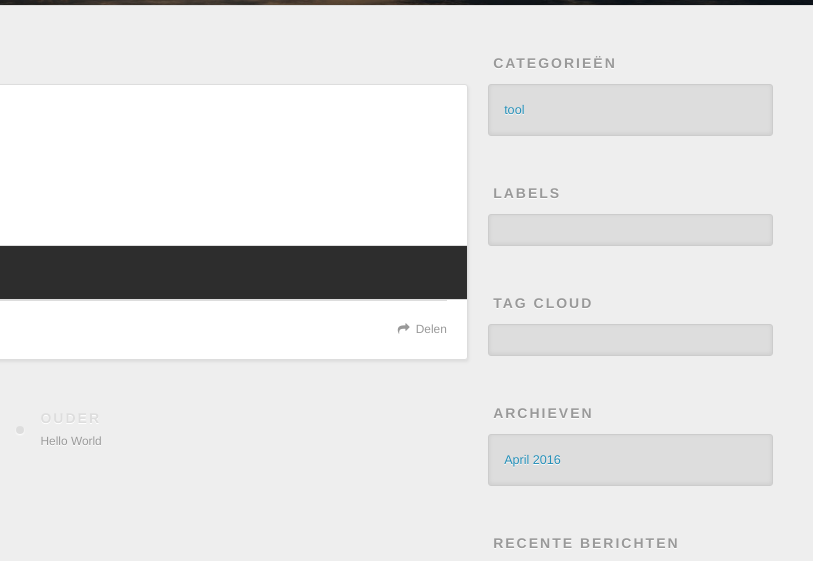
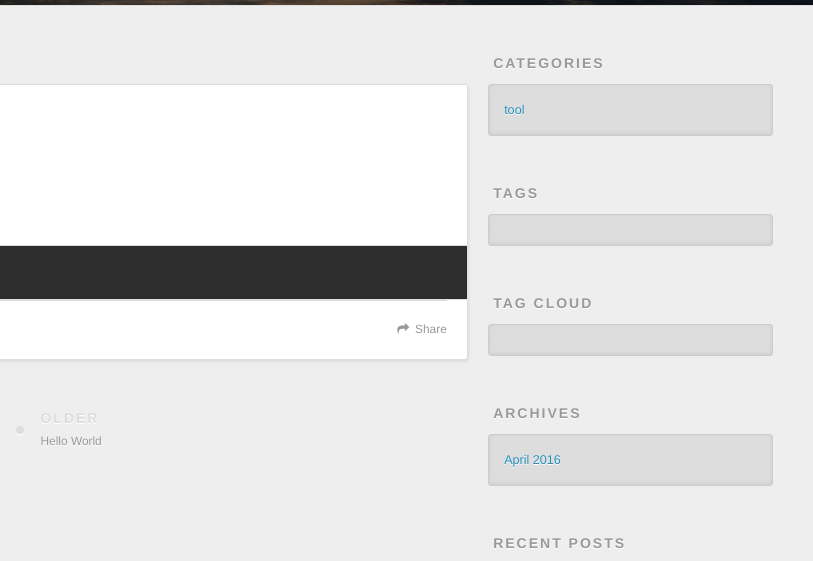
Before and after one commit to MrKevinLu/MrKevinLu.github.io, a plain HTML site: page 2016/04/10/how-to-use-webpack/index.html in a window 1280 px wide. Shown: the part 295-856 px from the top of the page, 467-1280 px from the left. Drawn offline with nearby package versions, Linux system fonts and the light colour scheme.

Commit message:
Site updated: 2016-04-10 22:48:49

```diff
--- a/2016/04/10/how-to-use-webpack/index.html
+++ b/2016/04/10/how-to-use-webpack/index.html
@@ -54,7 +54,7 @@
 
           <a id="nav-rss-link" class="nav-icon" href="/atom.xml" title="RSS Feed"></a>
 
-        <a id="nav-search-btn" class="nav-icon" title="Zoeken"></a>
+        <a id="nav-search-btn" class="nav-icon" title="Search"></a>
       </nav>
       <div id="search-form-wrap">
         <form action="//google.com/search" method="get" accept-charset="UTF-8" class="search-form"><input type="search" name="q" results="0" class="search-form-input" placeholder="Search"><button type="submit" class="search-form-submit">&#xF002;</button><input type="hidden" name="sitesearch" value="http://yoursite.com"></form>
@@ -93,7 +93,7 @@
 
     </div>
     <footer class="article-footer">
-      <a data-url="http://yoursite.com/2016/04/10/how-to-use-webpack/" data-id="cimuohvri0000o2dll7fu1wl5" class="article-share-link">Delen</a>
+      <a data-url="http://yoursite.com/2016/04/10/how-to-use-webpack/" data-id="cimuohvri0000o2dll7fu1wl5" class="article-share-link">Share</a>
 
 
     </footer>
@@ -104,7 +104,7 @@
 
 
     <a href="/2016/04/10/hello-world/" id="article-nav-older" class="article-nav-link-wrap">
-      <strong class="article-nav-caption">Ouder</strong>
+      <strong class="article-nav-caption">Older</strong>
       <div class="article-nav-title">Hello World</div>
     </a>
 
@@ -119,7 +119,7 @@
 
 
   <div class="widget-wrap">
-    <h3 class="widget-title">Categorieën</h3>
+    <h3 class="widget-title">Categories</h3>
     <div class="widget">
       <ul class="category-list"><li class="category-list-item"><a class="category-list-link" href="/categories/tool/">tool</a></li></ul>
     </div>
@@ -129,7 +129,7 @@
 
 
   <div class="widget-wrap">
-    <h3 class="widget-title">Labels</h3>
+    <h3 class="widget-title">Tags</h3>
     <div class="widget">
       <ul class="tag-list"></ul>
     </div>
@@ -148,7 +148,7 @@
 
 
   <div class="widget-wrap">
-    <h3 class="widget-title">Archieven</h3>
+    <h3 class="widget-title">Archives</h3>
     <div class="widget">
       <ul class="archive-list"><li class="archive-list-item"><a class="archive-list-link" href="/archives/2016/04/">April 2016</a></li></ul>
     </div>
@@ -158,7 +158,7 @@
 
 
   <div class="widget-wrap">
-    <h3 class="widget-title">Recente berichten</h3>
+    <h3 class="widget-title">Recent Posts</h3>
     <div class="widget">
       <ul>
 
```
Also changed, not shown: 2016/04/10/hello-world/index.html (+7 -7 lines), archives/2016/04/index.html (+6 -6 lines), archives/2016/index.html (+6 -6 lines), archives/index.html (+6 -6 lines), categories/tool/index.html (+6 -6 lines), index.html (+7 -7 lines).
